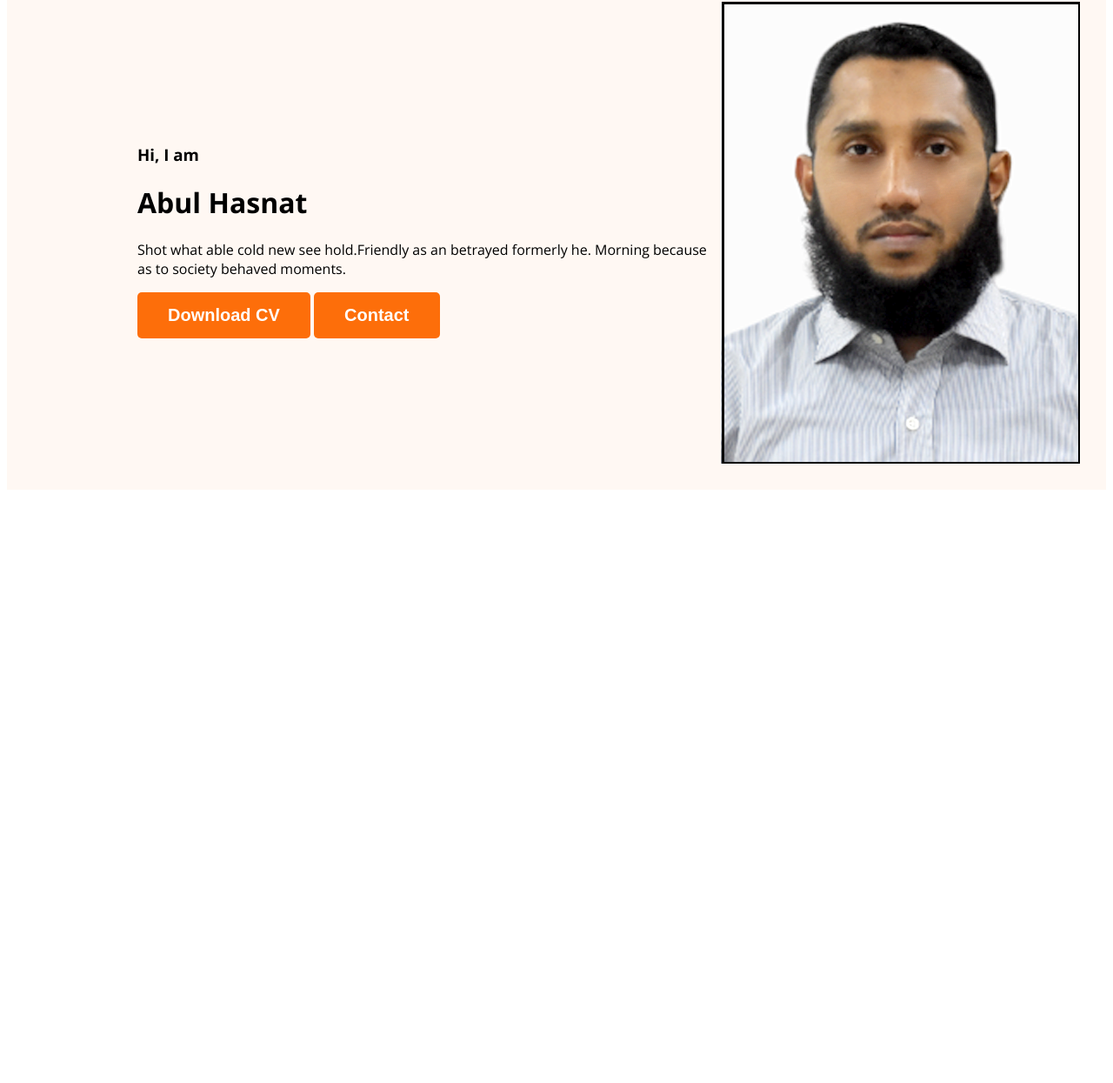
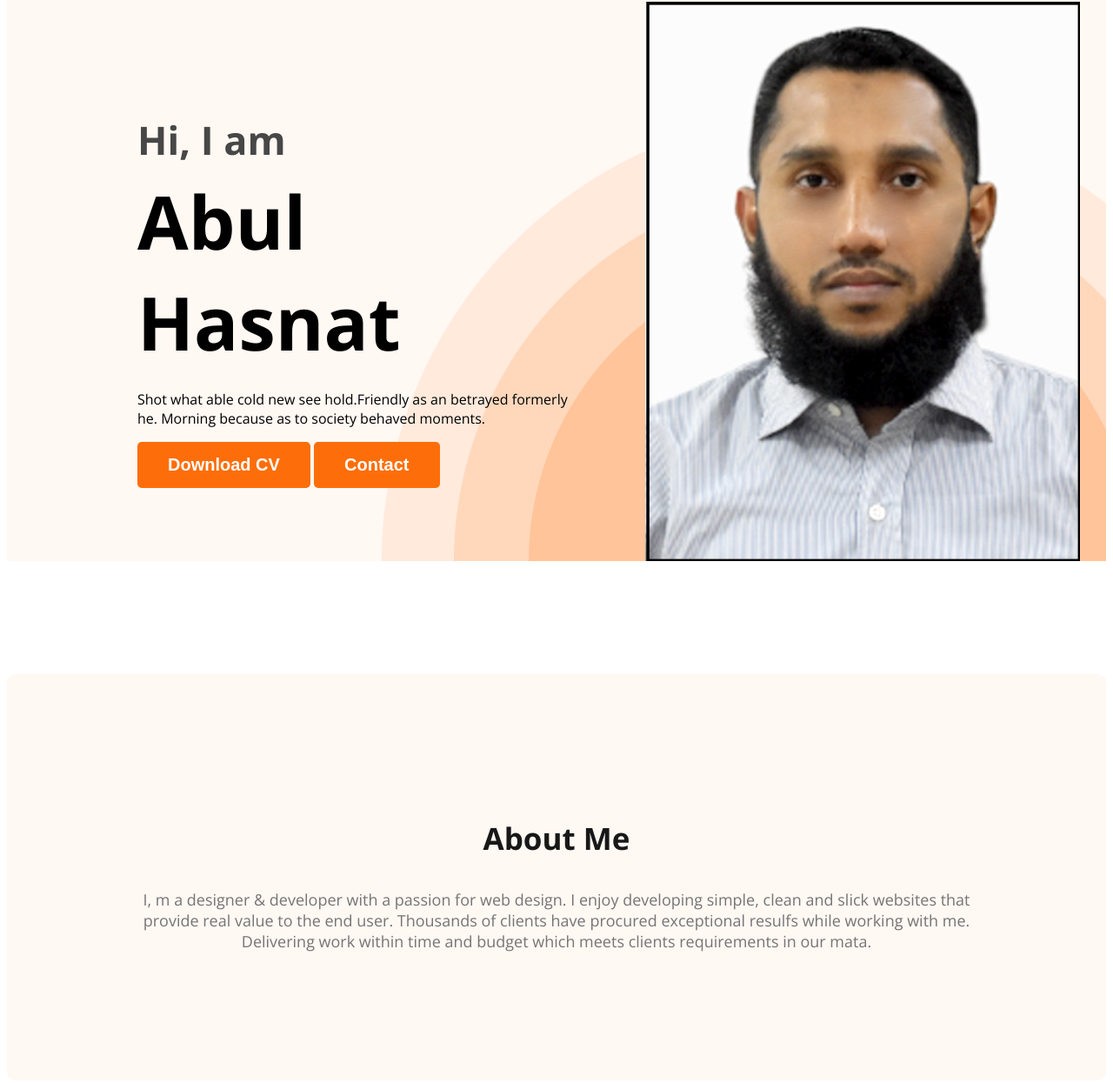
Before and after one commit to Hasnatmozumdar/webdevelopment-portfoli2o, a plain HTML site: page index.html in a window 1280 px wide. Shown: the part 221-1466 px from the top of the page at 87% size. Before the commit the page ends 800 px from the top, so only its background shows below. Drawn offline with nearby package versions, Linux system fonts and the light colour scheme.

Commit message:
about section

```diff
--- a/index.html
+++ b/index.html
@@ -24,8 +24,9 @@
     <div class="banner">
         <div class="banner-content">
             <h3 class="banner-gretting">Hi, I am</h3>
-            <h1 class="banner-title">Abul Hasnat</h1>
-            <p>Shot what able cold new see hold.Friendly as an betrayed formerly he. Morning because as to society behaved moments.</p>
+            <h2 class="banner-title">Abul Hasnat</h2>
+            <p>Shot what able cold new see hold.Friendly as an betrayed formerly he. Morning because as to society
+                behaved moments.</p>
             <button class="btn-primary">Download CV</button>
             <button class="btn-primary">Contact</button>
         </div>
@@ -34,7 +35,10 @@
     </div>
 </header>
 <main>
-
+    <section class="about">
+        <h3 class="section-title">About Me</h3>
+        <p class="section-description">I, m a designer & developer with a passion for web design. I enjoy developing simple, clean and slick websites that provide real value to the end user. Thousands of clients have procured exceptional resulfs while working with me. Delivering work within time and budget which meets clients requirements in our mata.</p>
+    </section>
 </main>
 <footer>
 
--- a/style/portfolio.css
+++ b/style/portfolio.css
@@ -16,8 +16,19 @@ body {
     font-size: 20px;
     font-weight: 700;
     padding: 15px 35px;
+}
 
+.section-title {
+    color: #181818;
+    text-align: center;
+    font-size: 35px;
+    font-weight: 700;
+}
 
+.section-description {
+    color: #757575;
+    text-align: center;
+    font-size: 18px;
 }
 
 /* nav related styles*/
@@ -54,15 +65,46 @@ nav a {
 /* header related styles */
 .header {
     background-color: #FFF8F3;
+    background-image: url('../images/header_bg.png');
+    background-repeat: no-repeat;
+    background-position: bottom right;
 }
 
 .banner {
-    padding: 30px 30px 30px 150px;
+    padding: 30px 30px 0px 150px;
     display: flex;
     align-items: center;
+    justify-content: space-between;
 }
 
-.banner .profile-picture{
+.banner-content {
+    max-width: 500px;
+}
+
+.banner .profile-picture {
     width: 500px;
 
 }
+
+.banner-gretting {
+    font-size: 45px;
+    color: #474747;
+    margin-bottom: 0;
+}
+
+.banner-title {
+    font-size: 85px;
+    font-weight: 700;
+    margin-top: 5px;
+    margin-bottom: 20px;
+}
+
+/* mai setion styles */
+
+/* about section styles*/
+.about {
+    padding: 130px;
+    border-radius: 10px;
+    background: #FFF8F3;
+    margin: 130px 0;
+}
```
